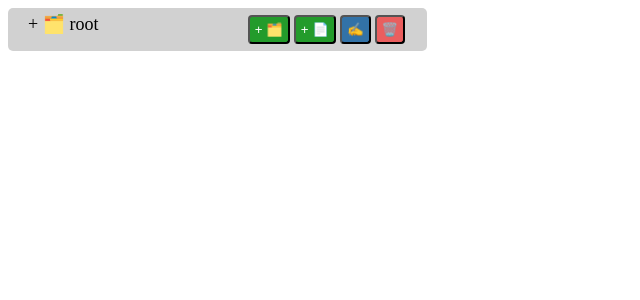
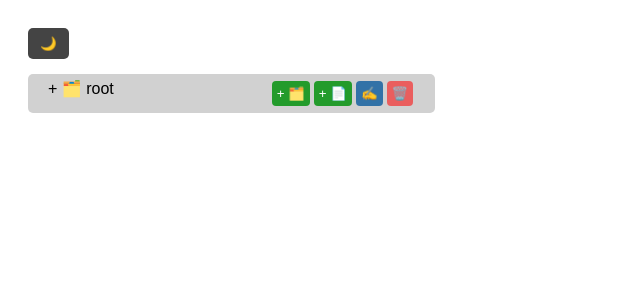
Before and after one commit to AachhyoSama/file-expand-react, a React (Vite) app: page / in a window 1280 px wide. Shown: the top 300 px of the page, without its empty margins (0-640 px from the left). Built offline with nearby package versions, Linux system fonts and the light colour scheme.

Commit message:
dark and light mode toggle

```diff
--- a/src/App.jsx
+++ b/src/App.jsx
@@ -5,6 +5,7 @@ import useTraverseTree from "./hooks/useTraverseTree";
 
 const App = () => {
     const [explorerData, setExplorerData] = useState(explorer);
+    const [theme, setTheme] = useState("light"); // 'light' or 'dark'
 
     // get the hook here
     const { insertNode, deleteNode, editNode } = useTraverseTree();
@@ -27,13 +28,23 @@ const App = () => {
         setExplorerData(updatedTree);
     };
 
+    // Function to toggle the theme
+    const toggleTheme = () => {
+        setTheme((prev) => (prev === "light" ? "dark" : "light"));
+    };
+
     return (
+        <div className={`app-container ${theme}`}>
+            <button className="theme-toggle" onClick={toggleTheme}>
+                {theme === "light" ? "🌙" : "☀️"}
+            </button>
             <Folder
                 explorer={explorerData}
                 handleInsertNode={handleInsertNode}
                 handleDeleteNode={handleDeleteNode}
                 handleEditNode={handleEditNode}
             />
+        </div>
     );
 };
 
--- a/src/index.css
+++ b/src/index.css
@@ -1,5 +1,42 @@
-.container {
-    font-size: 18px;
+.app-container {
+    padding: 20px;
+    font-family: Arial, sans-serif;
+}
+
+.theme-toggle {
+    margin-bottom: 15px;
+    padding: 8px 12px;
+    background-color: #444;
+    color: white;
+    border: none;
+    border-radius: 5px;
+    cursor: pointer;
+}
+
+.light {
+    background-color: #ffffff;
+    color: #000000;
+}
+
+.light .folder {
+    background-color: #d1d1d1;
+}
+
+.light .file {
+    border-bottom: 1px solid black;
+}
+
+.dark {
+    background-color: #1e1e1e;
+    color: #eaeaea;
+}
+
+.dark .folder {
+    background-color: #3c3c3c;
+}
+
+.dark .file {
+    border-bottom: 1px solid #888;
 }
 
 .folder {
@@ -7,7 +44,6 @@
     flex-direction: row;
     justify-content: space-between;
     cursor: pointer;
-    background-color: rgb(209, 209, 209);
     padding: 5px 20px;
     border-radius: 5px;
     margin-bottom: 5px;
@@ -22,16 +58,19 @@
     padding: 7px;
     margin-bottom: 5px;
     width: 30%;
-    border-bottom: 1px solid black;
 }
 
 .folder-button {
     cursor: pointer;
     margin: 2px;
-    background-color: rgb(35, 155, 43);
-    color: white;
     padding: 5px;
     border-radius: 4px;
+    border: none;
+    color: white;
+}
+
+.folder-button:not(.delete-button):not(.edit-button) {
+    background-color: rgb(35, 155, 43);
 }
 
 .delete-button {
@@ -46,4 +85,5 @@
     padding: 7px;
     border-radius: 5px;
     margin-bottom: 5px;
+    width: 200px;
 }
```
Lines whose indentation alone changed are shown as unchanged.
